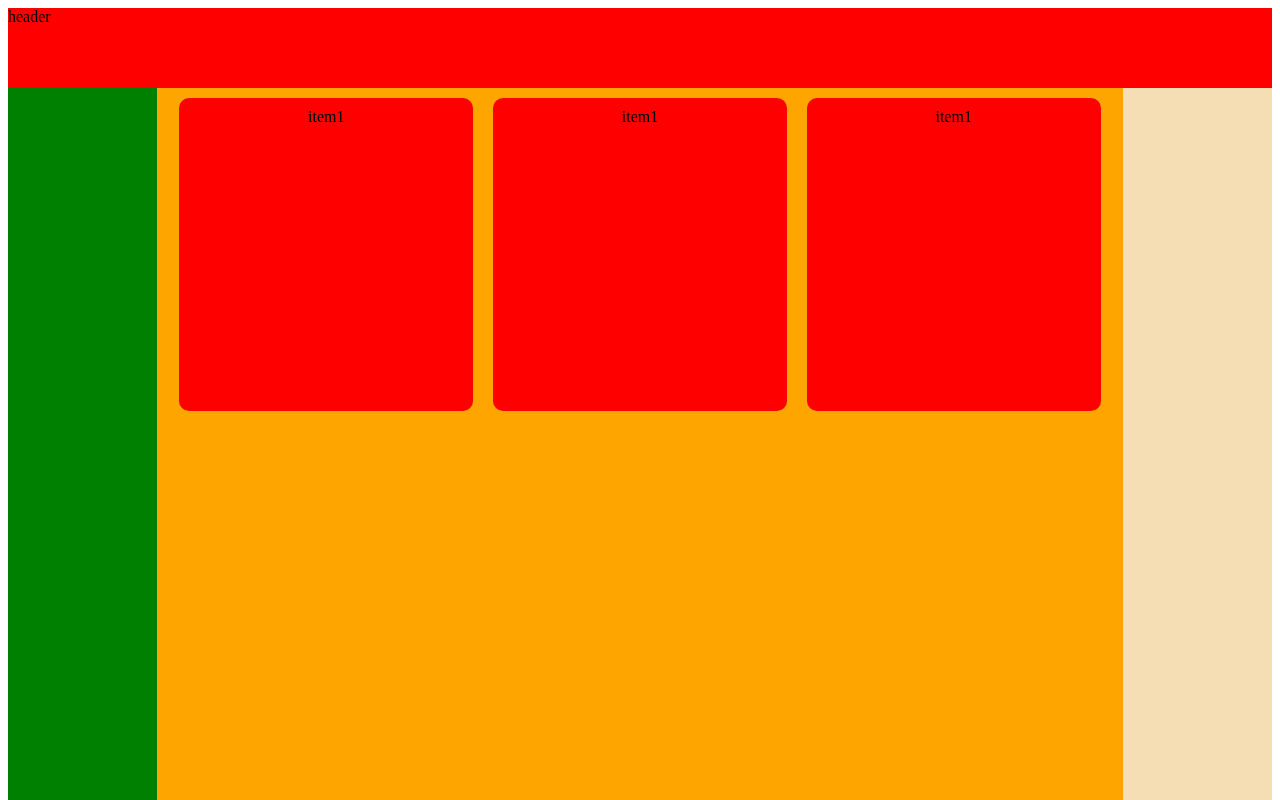
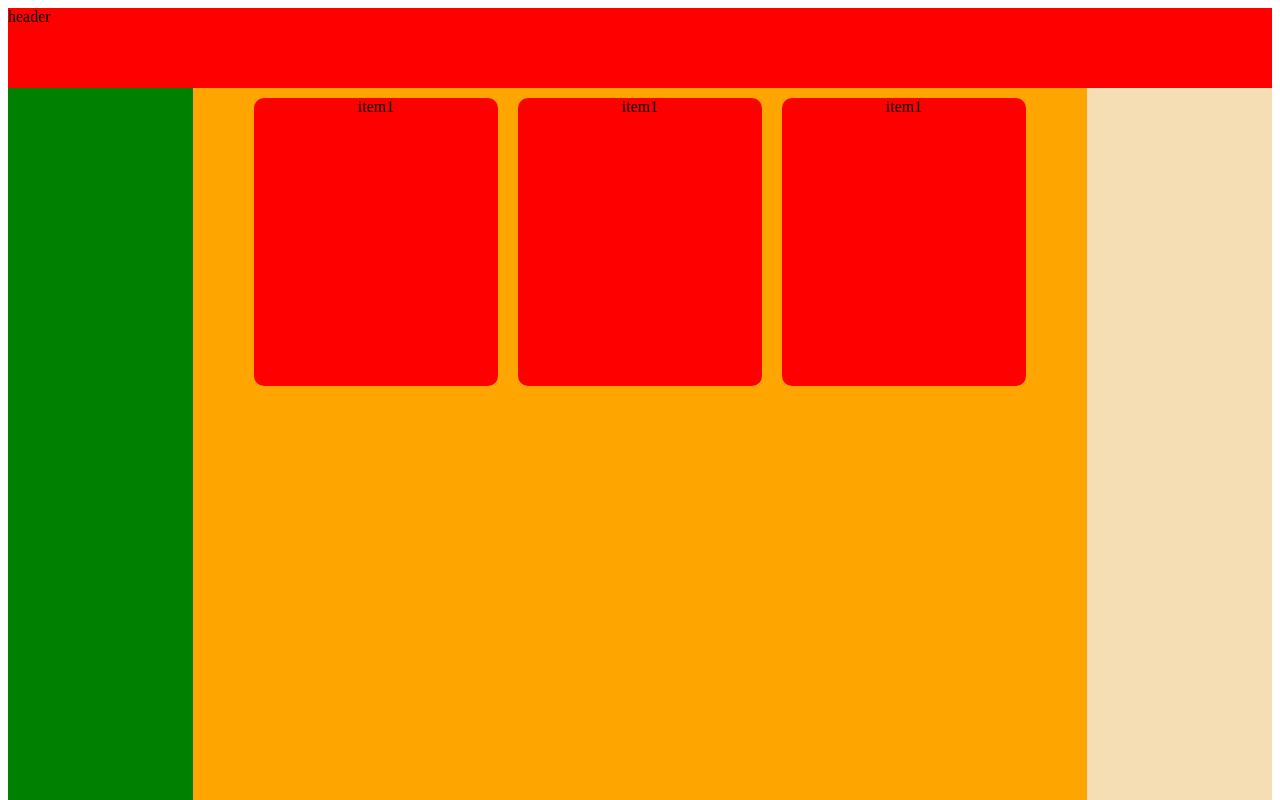
Before and after one commit to Aubert-co/TODO, a plain HTML site: page View/index.html in a window 1280 px wide. Shown: the top 800 px of the page. Drawn offline with Linux system fonts and the light colour scheme.

Commit message:
Update style.css

```diff
--- a/View/style.css
+++ b/View/style.css
@@ -27,9 +27,8 @@
 }
 .item{
     background-color: red;
-    padding: 10px 15px 15px;
     text-align: center;
-    margin: 10px ;
+    margin:10px;
     border-radius: 10px;
     flex: 0 0 27.30%;
     height: 20%;
```
